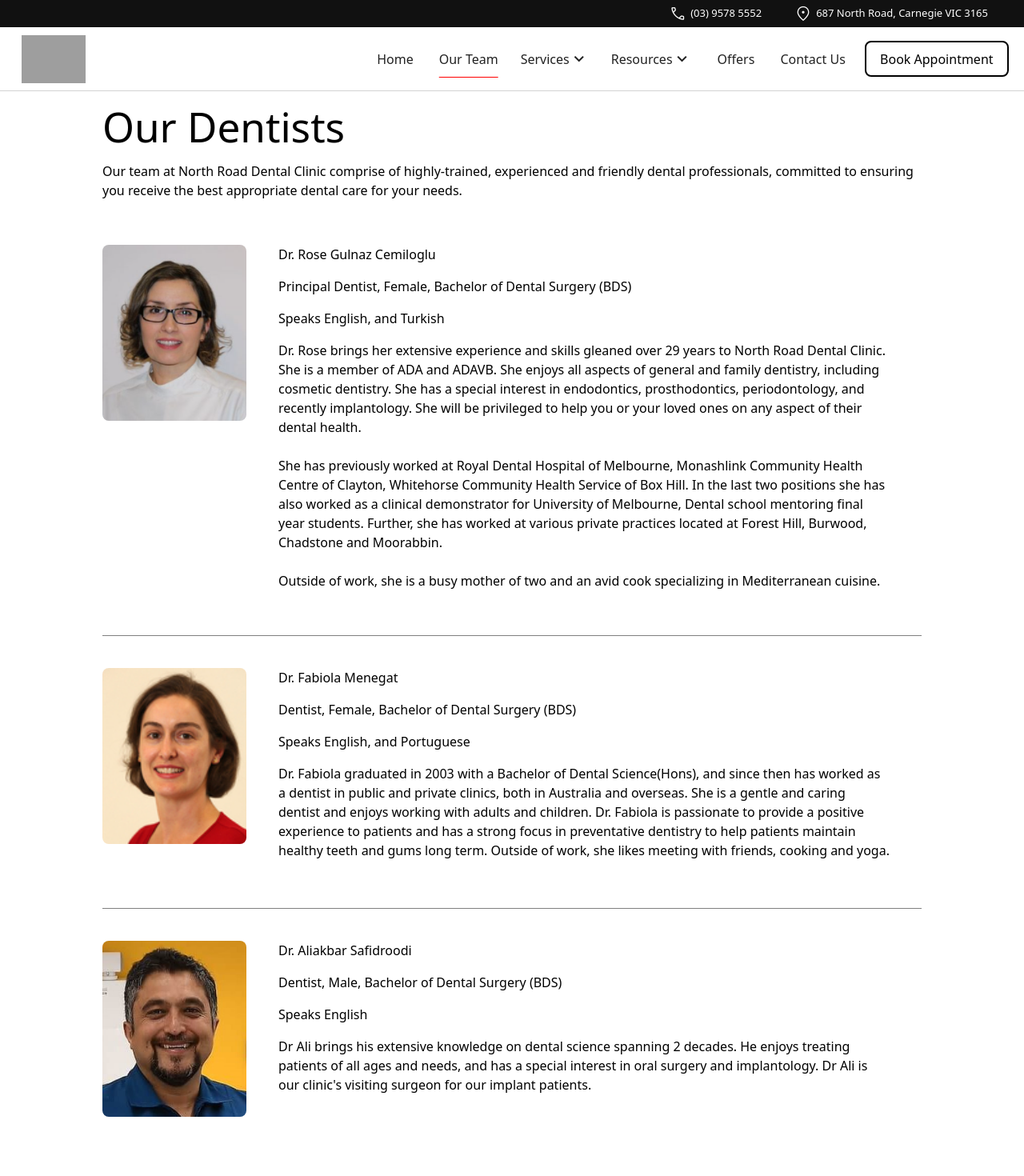
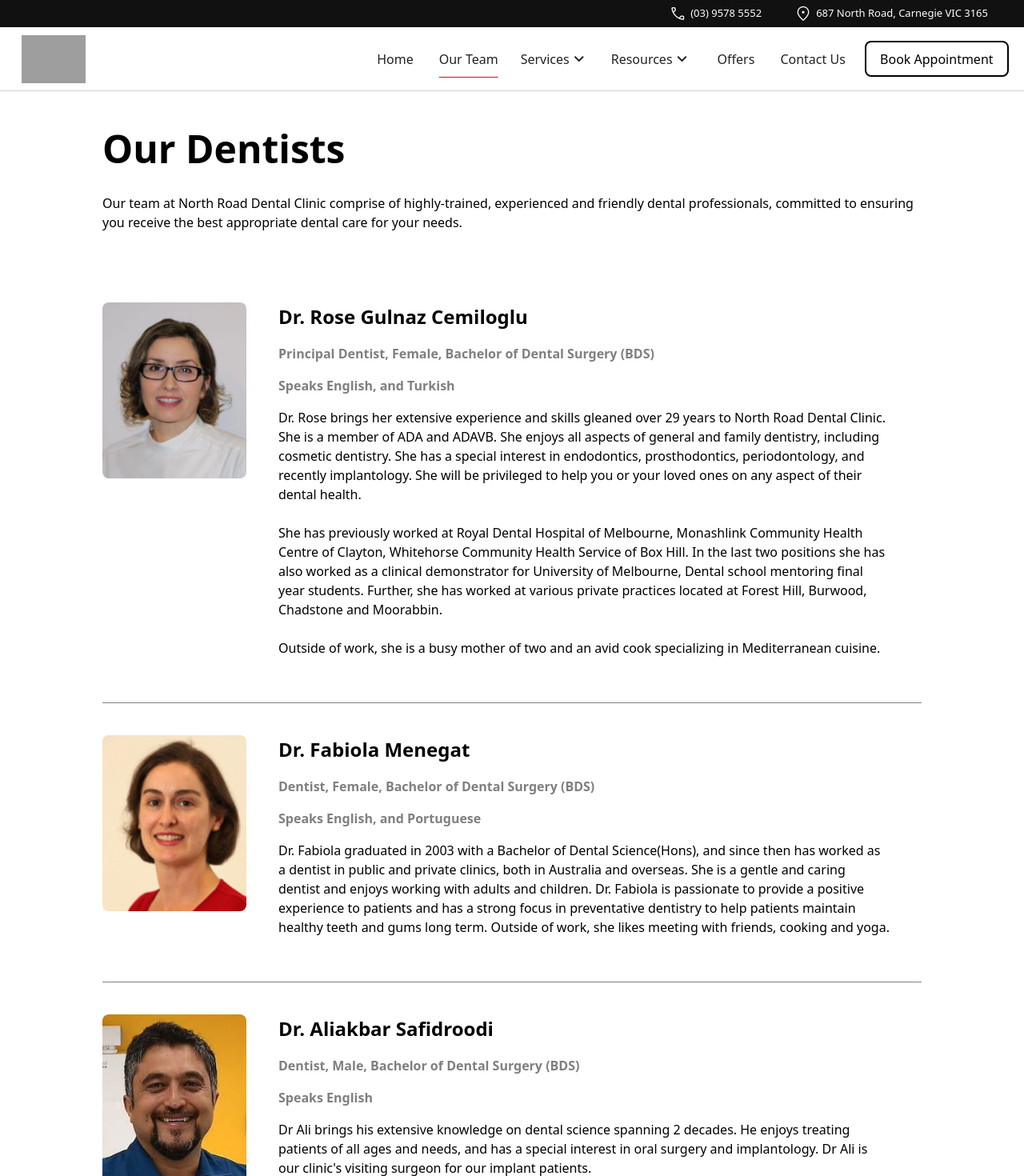
Before and after one commit to hannah091/nrdc-react, a React (Vite) app: page /Team in a window 1280 px wide. Shown: the top 1470 px of the page at 80% size. Built offline with nearby package versions, Linux system fonts and the light colour scheme; grey boxes are pictures that could not be loaded.

Commit message:
Our team styled headings
Our team styled headings

```diff
--- a/src/index.css
+++ b/src/index.css
@@ -151,7 +151,6 @@ align-items:center;
 
 
 }
-
 
 
 /* home*/
--- a/src/pages/Team.css
+++ b/src/pages/Team.css
@@ -1,3 +1,19 @@
+
+.dentist-heading{
+  padding: 2rem 0rem;
+}
+
+.dentist-name-heading{
+  font-size: 24px;
+font-weight: 700;
+}
+
+.Dentist-subheading{
+font-size: 16px;
+font-weight: 700;
+color: rgb(128, 127, 127);
+}
+
 .dentist-container{
   display: flex;
   padding: 40px 40px 40px 0px;
@@ -11,7 +27,6 @@
   margin: 0px 40px 40px 0px;
   overflow: hidden;
   flex-shrink: 0;
-
 }
 
 .dentist-container .dentist-imgbox img{
--- a/src/pages/Team.jsx
+++ b/src/pages/Team.jsx
@@ -8,8 +8,8 @@ function Team(){
 <div className="wrapper">
 
 
-  <div className="heading">
-    <h1>Our Dentists</h1>
+  <div className="dentist-heading">
+    <h1 className='text-5xl font-bold mb-8'>Our Dentists</h1>
     <p>Our team at North Road Dental Clinic comprise of highly-trained, experienced and friendly dental professionals, committed to ensuring you receive the best appropriate dental care for your needs.</p>
   </div>
 
@@ -19,9 +19,9 @@ function Team(){
     </div>
 
     <div className="text">
-      <h2> Dr. Rose Gulnaz Cemiloglu </h2>
-      <h3>Principal Dentist,  Female, Bachelor of Dental Surgery (BDS)</h3>
-      <h3>Speaks English, and Turkish</h3>
+      <h2 className="dentist-name-heading"> Dr. Rose Gulnaz Cemiloglu </h2>
+      <h3 className="Dentist-subheading">Principal Dentist,  Female, Bachelor of Dental Surgery (BDS)</h3>
+      <h3 className="Dentist-subheading">Speaks English, and Turkish</h3>
 
       <p>Dr. Rose brings her extensive experience and skills gleaned over 29 years to North Road Dental Clinic. She is a member of ADA and ADAVB. She enjoys all aspects of general and family dentistry, including cosmetic dentistry.
         She has a special interest in endodontics, prosthodontics, periodontology, and recently implantology. She will be privileged to help you or your loved ones on any aspect of their dental health.
@@ -41,9 +41,9 @@ function Team(){
     </div>
 
     <div className="text">
-      <h2> Dr. Fabiola Menegat </h2>
-      <h3>Dentist, Female, Bachelor of Dental Surgery (BDS)</h3>
-      <h3>Speaks English, and Portuguese</h3>
+      <h2 className="dentist-name-heading"> Dr. Fabiola Menegat </h2>
+      <h3 className="Dentist-subheading">Dentist, Female, Bachelor of Dental Surgery (BDS)</h3>
+      <h3 className="Dentist-subheading">Speaks English, and Portuguese</h3>
 
       <p>Dr. Fabiola graduated in 2003 with a Bachelor of Dental Science(Hons), and since then has worked as a dentist in public and private clinics, both in Australia and overseas. She is a gentle and caring dentist and enjoys working with adults and children. Dr. Fabiola is passionate to provide a positive experience to patients and has a strong focus in preventative dentistry to help patients maintain healthy teeth and gums long term. Outside of work, she likes meeting with friends, cooking and yoga.</p>
     </div>
@@ -56,9 +56,9 @@ function Team(){
     </div>
 
     <div className="text">
-      <h2>Dr. Aliakbar Safidroodi</h2>
-      <h3>Dentist, Male, Bachelor of Dental Surgery (BDS)</h3>
-      <h3>Speaks English</h3>
+      <h2 className="dentist-name-heading">Dr. Aliakbar Safidroodi</h2>
+      <h3 className="Dentist-subheading">Dentist, Male, Bachelor of Dental Surgery (BDS)</h3>
+      <h3 className="Dentist-subheading">Speaks English</h3>
 
       <p>Dr Ali brings his extensive knowledge on dental science spanning 2 decades. He enjoys treating patients of all ages and needs, and has a special interest in oral surgery and implantology. Dr Ali is our clinic's visiting surgeon for our implant patients.</p>
     </div>
```
